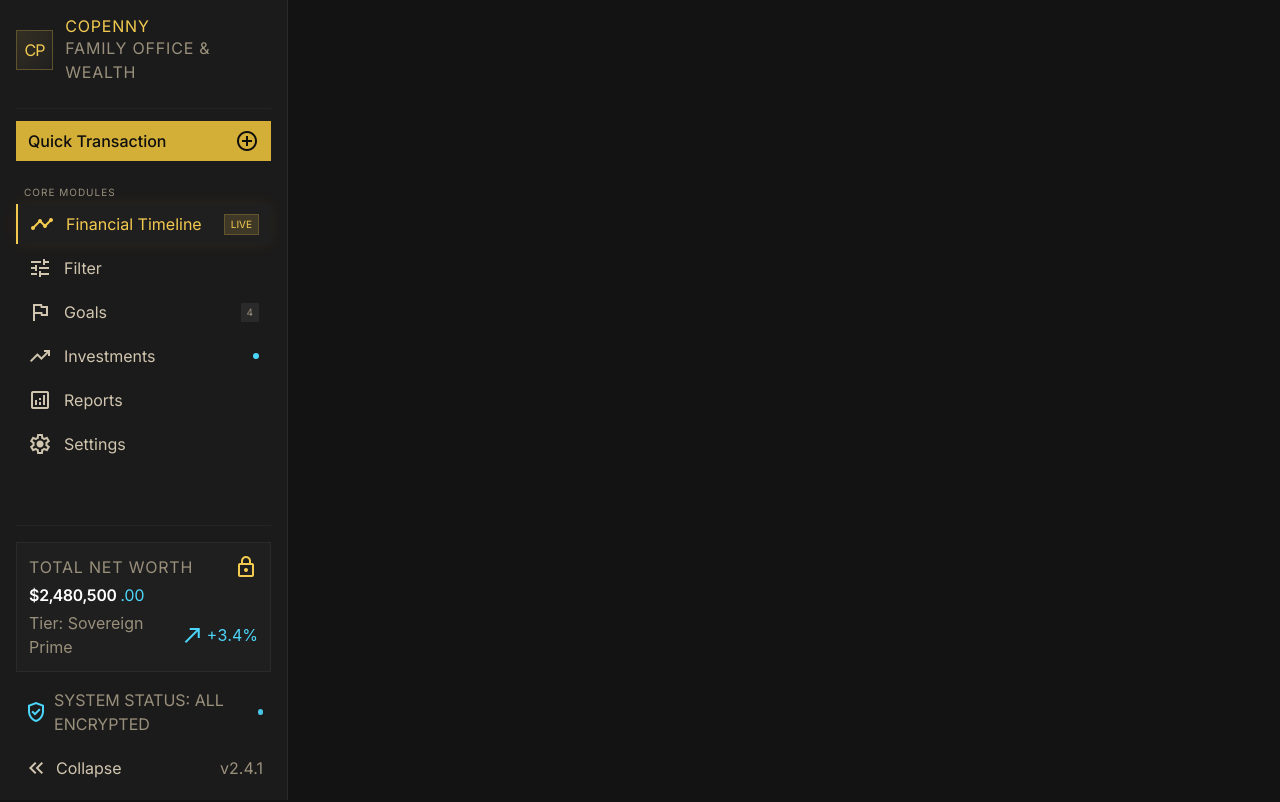
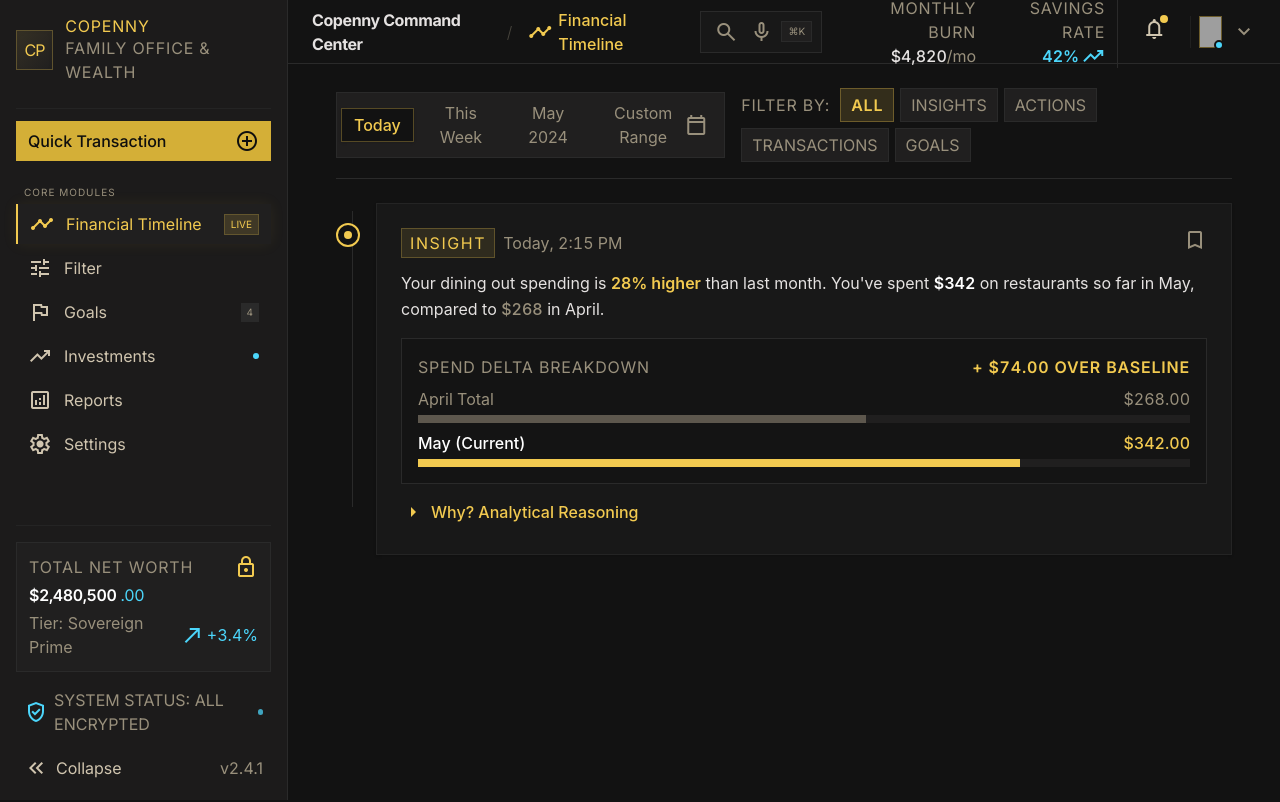
Before and after one commit to imzohair/copennyai, a React (Vite) app in the folder copenny/frontend/: page / in a window 1280 px wide. Shown: the top 802 px of the page. Built offline with nearby package versions, Linux system fonts and the light colour scheme; grey boxes are pictures that could not be loaded.

Commit message:
Fix flex layout in App.tsx

```diff
--- a/copenny/frontend/src/App.tsx
+++ b/copenny/frontend/src/App.tsx
@@ -4,13 +4,13 @@
 
 function App() {
   return (
-    <>
+    <div className="flex h-screen w-full overflow-hidden">
       <Sidebar />
       <div className="flex-1 flex flex-col h-screen overflow-hidden bg-[#121212]">
         <Topbar />
         <Timeline />
       </div>
-    </>
+    </div>
   );
 }
 
```
